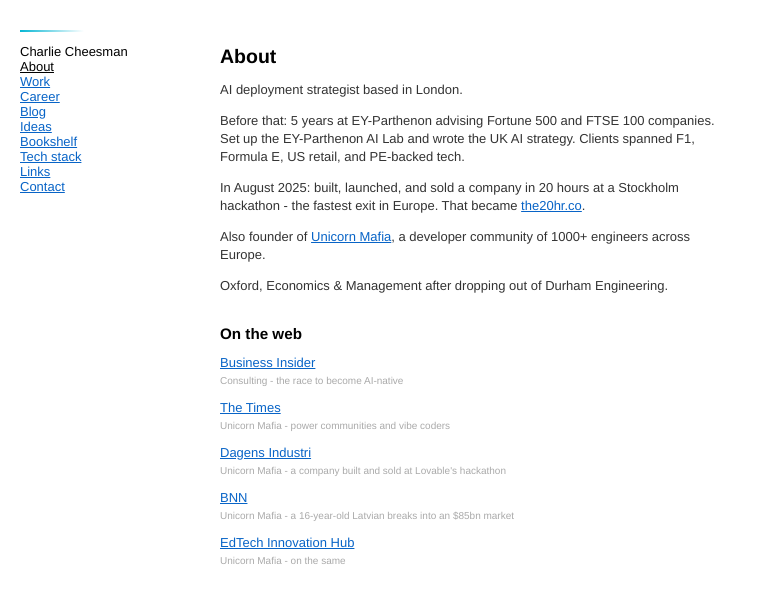
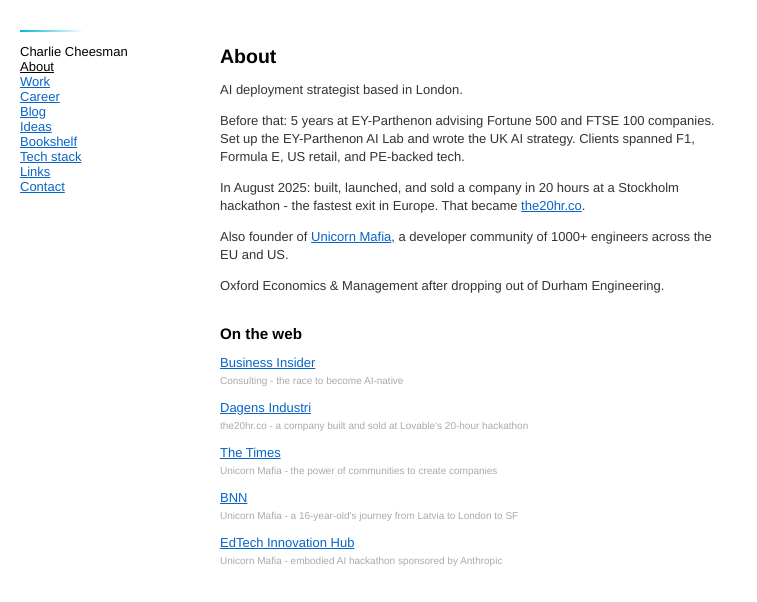
Before and after one commit to Ches-ctrl/ches-ctrl.github.io, a website: page about/index.html in a window 1280 px wide. Shown: the whole page, without its empty margins (0-757 px from the left). Drawn offline with Linux system fonts and the light colour scheme.

Commit message:
update wording for about

```diff
--- a/about/index.html
+++ b/about/index.html
@@ -37,18 +37,18 @@ PE-backed tech.</p>
 fastest exit in Europe. That became <a href="https://the20hr.co">the20hr.co</a>.</p>
 
 <p>Also founder of <a href="https://unicornmafia.ai">Unicorn Mafia</a>, a
-developer community of 1000+ engineers across Europe.</p>
+developer community of 1000+ engineers across the EU and US.</p>
 
-<p>Oxford, Economics &amp; Management after dropping out of Durham Engineering.</p>
+<p>Oxford Economics &amp; Management after dropping out of Durham Engineering.</p>
 
 <h2>On the web</h2>
 
 <ul class="entries">
   <li><a href="https://www.businessinsider.com/consulting-race-to-become-ai-native-tech-first-2026-8?gift-id=Pnv1PSSexf44ja9tH7ErKA">Business Insider</a><span class="meta">Consulting - the race to become AI-native</span></li>
-  <li><a href="https://www.thetimes.com/business/entrepreneurs/article/power-communities-vibe-coders-friends-enterprise-network-379tqx8vg">The Times</a><span class="meta">Unicorn Mafia - power communities and vibe coders</span></li>
-  <li><a href="https://www.di.se/nyheter/bolag-byggdes-och-saldes-vid-lovables-hackathon/">Dagens Industri</a><span class="meta">Unicorn Mafia - a company built and sold at Lovable's hackathon</span></li>
-  <li><a href="https://bnn-news.com/16-year-old-latvian-breaks-into-the-85-billion-dollar-global-market-with-a-new-innovation-280150">BNN</a><span class="meta">Unicorn Mafia - a 16-year-old Latvian breaks into an $85bn market</span></li>
-  <li><a href="https://www.edtechinnovationhub.com/news/13nfqfswz48mkhxsvdt4asdhei8nki">EdTech Innovation Hub</a><span class="meta">Unicorn Mafia - on the same</span></li>
+  <li><a href="https://www.di.se/nyheter/bolag-byggdes-och-saldes-vid-lovables-hackathon/">Dagens Industri</a><span class="meta">the20hr.co - a company built and sold at Lovable's 20-hour hackathon</span></li>
+  <li><a href="https://www.thetimes.com/business/entrepreneurs/article/power-communities-vibe-coders-friends-enterprise-network-379tqx8vg">The Times</a><span class="meta">Unicorn Mafia - the power of communities to create companies</span></li>
+  <li><a href="https://bnn-news.com/16-year-old-latvian-breaks-into-the-85-billion-dollar-global-market-with-a-new-innovation-280150">BNN</a><span class="meta">Unicorn Mafia - a 16-year-old's journey from Latvia to London to SF</span></li>
+  <li><a href="https://www.edtechinnovationhub.com/news/13nfqfswz48mkhxsvdt4asdhei8nki">EdTech Innovation Hub</a><span class="meta">Unicorn Mafia - embodied AI hackathon sponsored by Anthropic</span></li>
 </ul>
   </main>
 </div>
```
